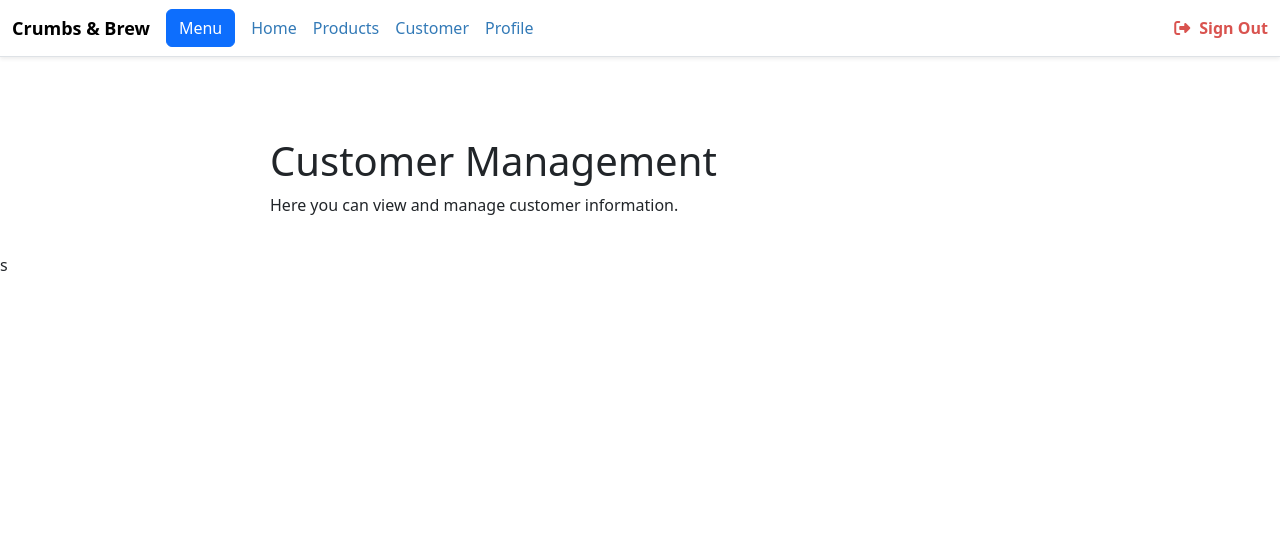
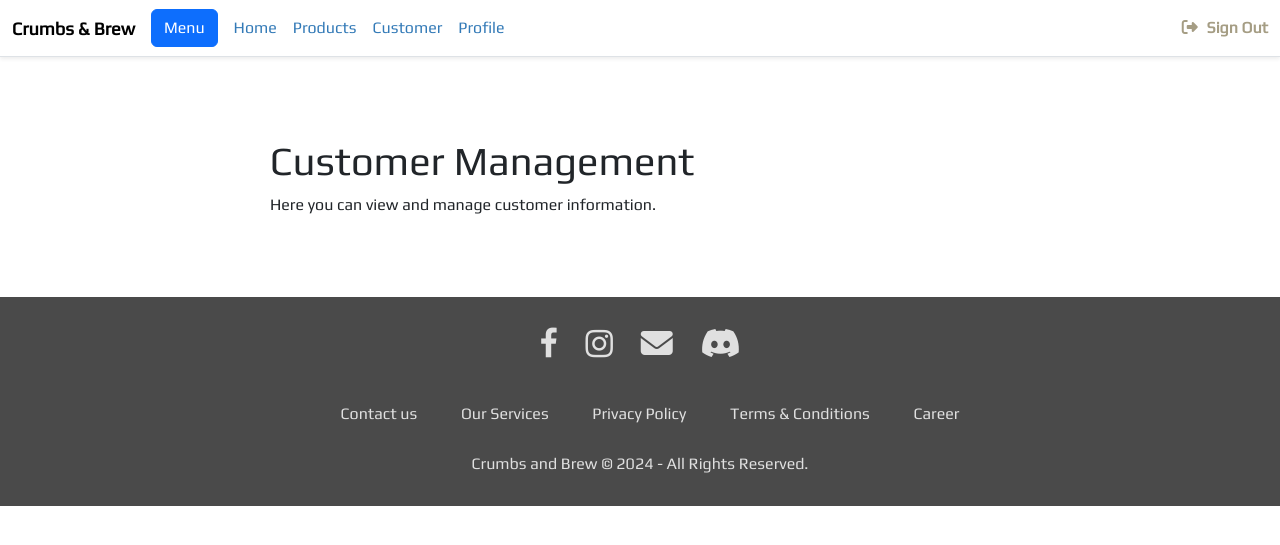
Before and after one commit to Ar-Dee08/websys-proj-main, a PHP site: page /websys-proj/customer.php in a window 1280 px wide. Shown: the top 545 px of the page. Run offline with PHP 8.4, Linux system fonts and the light colour scheme; a user stored in the database is signed in.

Commit message:
di pa tapos lalagyan ko pa footer sa lahat(nagulo din css so possible na mag panibago tayong css for design ng adminside dashboard and lahat lahat

```diff
--- a/customer.php
+++ b/customer.php
@@ -26,5 +26,5 @@ if (!isset($_SESSION['user_id'])) {
         <!-- Add your customer management code here -->
     </div>
 </body>
+<?php include 'includes/footer.php'; ?>
 </html>
-s
--- a/includes/footer.php
+++ b/includes/footer.php
@@ -6,6 +6,7 @@
 <!-- Google Fonts -->
 <link rel="preconnect" href="https://fonts.gstatic.com">
 <link href="https://fonts.googleapis.com/css2?family=Fredoka+One&family=Play&display=swap" rel="stylesheet">
+<link href="style.css" rel="stylesheet">
 
 <footer>
     <div>
@@ -14,10 +15,10 @@
   <div class="footer" style="margin: 20px 0;">
     <!-- Icons Row -->
     <div class="row icons-row">
-      <a href="https://www.facebook.com/bpsu.ssite"><i class="fa fa-facebook"></i></a>
-      <a href="https://www.instagram.com/bpsu_ssite/"><i class="fa fa-instagram"></i></a>
-      <a href="mailto:mc_ssite@bpsu.edu.ph?subject=Subject%20Text"><i class="fa-solid fa-envelope"></i></a>
-      <a href="#"><i class="fa-brands fa-discord"></i></a>
+      <a href="https://www.facebook.com/"><i class="fa fa-facebook"></i></a>
+      <a href="https://www.instagram.com"><i class="fa fa-instagram"></i></a>
+      <a href="mailto:blank"><i class="fa-solid fa-envelope"></i></a>
+      <a href="https://discord.com/"><i class="fa-brands fa-discord"></i></a>
     </div>
 
     <!-- Links Row -->
@@ -34,22 +35,21 @@
 
     <!-- Footer Text -->
     <div class="row-c" style="margin-top: 10px;">
-      SSITE Copyright © 2024 Student Society on Information Technology Education - All Rights Reserved.
+      Crumbs and Brew © 2024 - All Rights Reserved.
     </div>
   </div>
 </footer>
-
 <style>
-.footer {
+  .footer {
     height: 100%;
-    background: #285963;
-    color: #f4f4f4;
+    max-height: auto;
+    background: #4a4a4a;
+    color: #e0e0e0;
     padding: 30px 0;
     font-family: 'Play', sans-serif;
     text-align: center;
     margin: 20px 0;
     overflow-x: hidden;
-    font-family: 'Inter', sans-serif;
 }
 
 .icons-row {
@@ -63,22 +63,22 @@
 
 .icons-row a i {
     font-size: 2em;
-    color: #f4f4f4;
+    color: #e0e0e0;
     transition: color 0.3s ease;
 }
 
 .icons-row a:hover i {
-    color: #a3c2c2;
+    color: #b0b0b0;
 }
 
- .footer .row a {
+.footer .row a {
     text-decoration: none;
-    color: #f4f4f4;
+    color: #e0e0e0;
     transition: 0.5s;
 }
 
 .footer .row a:hover {
-        color: #a3c2c2;
+    color: #b0b0b0;
 }
 
 .footer .row ul {
--- a/includes/header.php
+++ b/includes/header.php
@@ -8,6 +8,10 @@
     <link href="https://cdn.jsdelivr.net/npm/bootstrap@5.3.2/dist/css/bootstrap.min.css" rel="stylesheet">
     <link rel="stylesheet" href="https://cdnjs.cloudflare.com/ajax/libs/font-awesome/6.7.1/css/all.min.css" />
     <style>
+       * {
+            font-family: 'Play', sans-serif;
+
+        }
         .navbar-brand {
             font-size: 18px;
             font-weight: bold;
@@ -19,11 +23,11 @@
             color: #23527c; /* Hover effect */
         }
         .logout-btn .nav-link {
-            color: #d9534f; /* Red color for the Sign Out link */
+            color: #A59D84; /* Red color for the Sign Out link */
             font-weight: bold;
         }
         .logout-btn .nav-link:hover {
-            color: #c9302c; /* Darker red on hover */
+            color: bisque; /* Hover effect */
         }
         .logout-btn .nav-link i {
             margin-right: 5px; /* Add space between icon and text */
```
Also changed, not shown: styles.css (+6 -5 lines), drafts/readme.txt.
